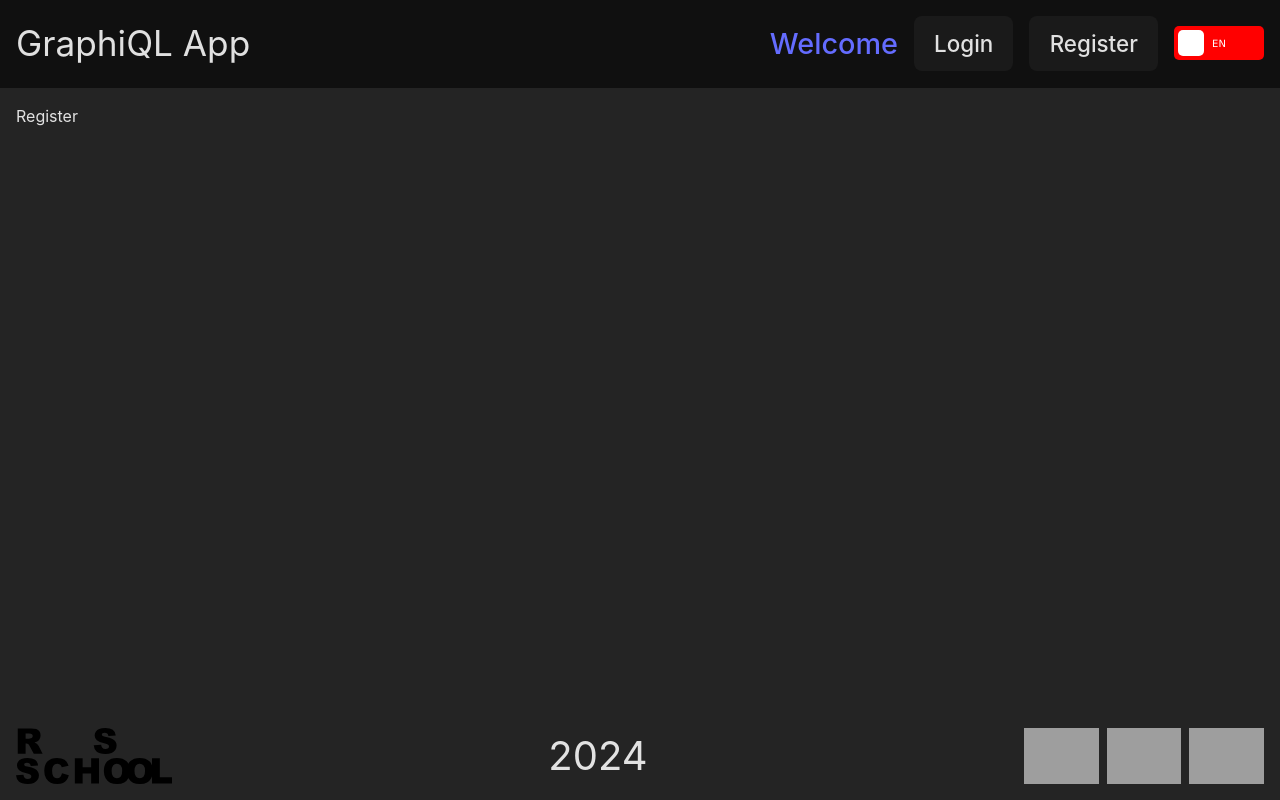
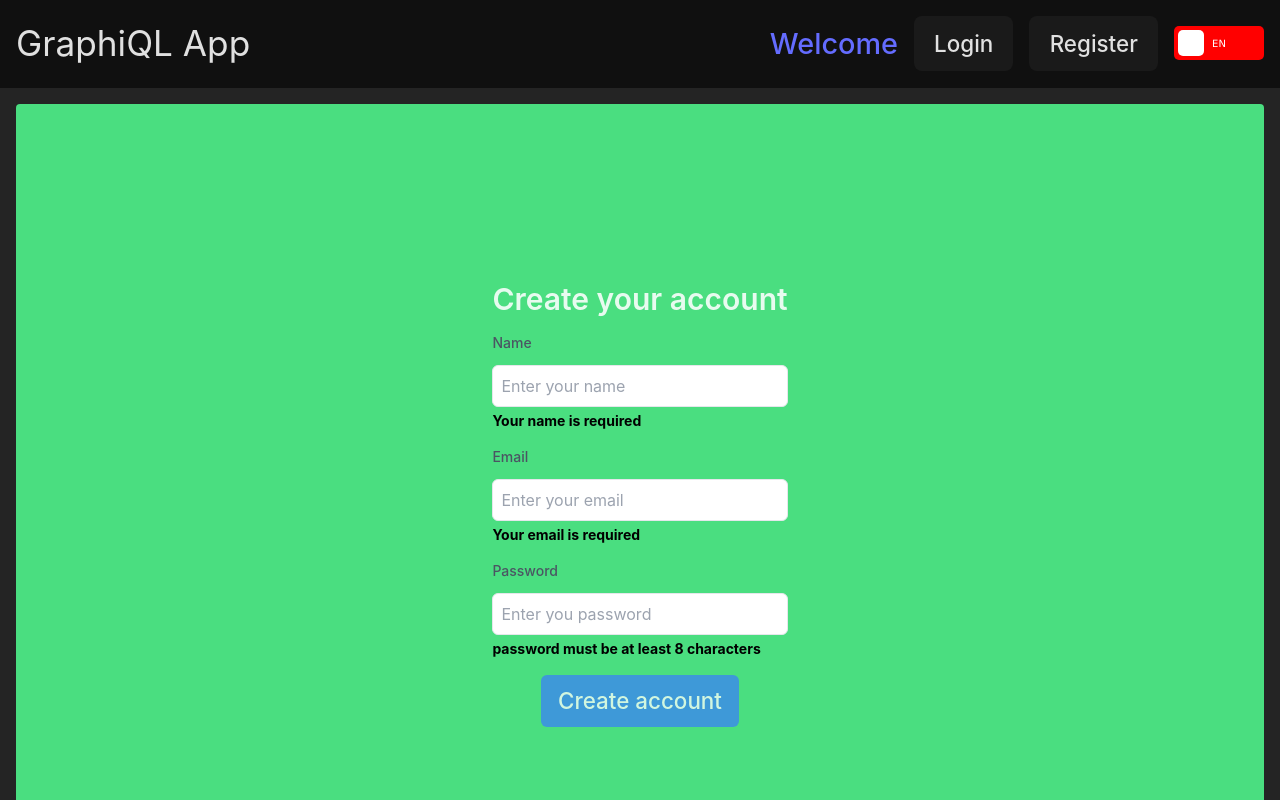
Before and after one commit to kontinentkm/graphiql-app, a React (Vite) app: page /login in a window 1280 px wide. Both pictures are taken after typing "name@example.com", "Sample123" into the empty fields and a click on the button "Create account". Shown: the top 800 px of the page. Built offline with nearby package versions, Linux system fonts and the light colour scheme; no server answers; grey boxes are pictures that could not be loaded.

Commit message:
feat: adding the register page

```diff
--- a/src/pages/Login/Login.tsx
+++ b/src/pages/Login/Login.tsx
@@ -1,4 +1,4 @@
-import { ReactNode, useEffect } from 'react';
+import { ReactNode, useEffect, useState } from 'react';
 import CustomButton from '@src/components/CustomButton/CustomButton.tsx';
 import { useNavigate } from 'react-router-dom';
 import { auth, logInWithEmailAndPassword } from '@src/firebase';
@@ -7,7 +7,7 @@ import { useAuthState } from 'react-firebase-hooks/auth';
 import { useForm } from 'react-hook-form';
 import { yupResolver } from '@hookform/resolvers/yup';
 import * as yup from 'yup';
-import LoaderSpinner from '@src/components/LoadingSpinner/LoadingSpinner';
+import LoadingSpinner from '@src/components/LoadingSpinner/LoadingSpinner';
 import { ILoginInputs } from '@src/types/interfaces/ILoginInputs';
 
 interface ILoginProps {
@@ -37,7 +37,8 @@ const Login: React.FC<ILoginProps> = () => {
   } = useForm<ILoginInputs>({ resolver: yupResolver(schema), mode: 'onBlur' });
 
   const navigate = useNavigate();
-  const [user, loading, error] = useAuthState(auth);
+  const [user, loading] = useAuthState(auth);
+  const [errorMessage, setErrorMessage] = useState<string | null>(null);
 
   useEffect(() => {
     trigger();
@@ -48,6 +49,7 @@ const Login: React.FC<ILoginProps> = () => {
       await logInWithEmailAndPassword(data.email, data.password);
       navigate('/');
     } catch (error) {
+      setErrorMessage('Check your credentials');
       console.error(error);
     }
   };
@@ -61,25 +63,22 @@ const Login: React.FC<ILoginProps> = () => {
   };
 
   if (loading) {
-    return <LoaderSpinner />;
-  }
-
-  if (error) {
-    return <p>Error!</p>;
+    return <LoadingSpinner />;
   }
 
   return (
     <div className="flex bg-green-400 justify-center items-center h-screen mx-auto p-5 rounded">
+      {loading && <LoadingSpinner />}
       {!user ? (
         <div className="max-w-md w-full">
           <h2 className="text-3xl font-semibold text-center mb-4">
             Enter your credentials
           </h2>
-          <form onSubmit={handleSubmit(signIn)} className="space-y-4">
+          <form className="space-y-4">
             <div id="email">
               <label
                 htmlFor="email"
-                className="block text-sm font-medium text-gray-600"
+                className="block text-sm font-medium text-gray-600 mb-2"
               >
                 Email
               </label>
@@ -97,7 +96,7 @@ const Login: React.FC<ILoginProps> = () => {
             <div id="password">
               <label
                 htmlFor="password"
-                className="block text-sm font-medium text-gray-600"
+                className="block text-sm font-medium text-gray-600 mb-2"
               >
                 Password
               </label>
@@ -116,11 +115,12 @@ const Login: React.FC<ILoginProps> = () => {
               <CustomButton
                 label="Login"
                 type="submit"
-                onClick={() => signIn}
+                onClick={handleSubmit(signIn)}
                 disabled={!isValid}
               />
             </div>
           </form>
+          {errorMessage && <div className="text-red-800">{errorMessage}</div>}
           <div className="flex flex-col gap-4 text-center mt-4">
             Don&apos;t have an account?
             <CustomButton
--- a/src/pages/Register/Register.tsx
+++ b/src/pages/Register/Register.tsx
@@ -1,3 +1,158 @@
-export default function Register() {
-  return <div>Register</div>;
+import CustomButton from '@src/components/CustomButton/CustomButton';
+import { ReactNode, useState, useEffect } from 'react';
+import { registerWithEmailAndPassword, auth } from '@src/firebase';
+import { useAuthState } from 'react-firebase-hooks/auth';
+import { useNavigate } from 'react-router-dom';
+import { useForm } from 'react-hook-form';
+import { yupResolver } from '@hookform/resolvers/yup';
+import * as yup from 'yup';
+import { FirebaseError } from '@firebase/util';
+import { IRegisterInputs } from '@src/types/interfaces/IRegisterInputs';
+import LoadingSpinner from '@src/components/LoadingSpinner/LoadingSpinner';
+
+interface IRegisterProps {
+  children?: ReactNode;
 }
+
+const schema = yup.object({
+  name: yup.string().required('Your name is required'),
+  email: yup.string().required('Your email is required'),
+  password: yup
+    .string()
+    .min(8)
+    .max(32)
+    .matches(
+      /^(?=.*\d)(?=.*[a-z])(?=.*[A-Z])(?=.*[^a-zA-Z\d]).{8,}$/,
+      'Password must contain at least one number, one uppercase letter, one lowercase letter, and one special character'
+    )
+    .required('Password is required'),
+});
+
+const Register: React.FC<IRegisterProps> = () => {
+  const {
+    register,
+    handleSubmit,
+    formState: { errors, isValid },
+    setValue,
+    trigger,
+  } = useForm<IRegisterInputs>({
+    resolver: yupResolver(schema),
+    mode: 'onBlur',
+  });
+
+  const navigate = useNavigate();
+  const [user, loading] = useAuthState(auth);
+  const [errorMessage, setErrorMessage] = useState<string | null>(null);
+
+  useEffect(() => {
+    trigger();
+    setErrorMessage(null);
+  }, [setValue, trigger, errorMessage]);
+
+  const createAccount = async (data: IRegisterInputs) => {
+    try {
+      await registerWithEmailAndPassword(data.name, data.email, data.password);
+      const timer = setTimeout(() => {
+        navigate('/');
+      }, 3000);
+      return () => {
+        clearTimeout(timer);
+      };
+    } catch (error) {
+      setErrorMessage(
+        (error as FirebaseError)?.message || 'An unknown error occurred'
+      );
+      console.error(error);
+    }
+  };
+
+  return (
+    <>
+      <div className="flex bg-green-400 justify-center items-center h-screen mx-auto p-5 rounded">
+        {loading && <LoadingSpinner />}
+        {!user ? (
+          <>
+            <div className="flex flex-col">
+              <h2 className="text-3xl font-semibold text-center mb-4">
+                Create your account
+              </h2>
+              <form className="space-y-4">
+                <div id="name">
+                  <label
+                    htmlFor="name"
+                    className="block text-sm font-medium text-gray-600 mb-2"
+                  >
+                    Name
+                  </label>
+                  <input
+                    type="name"
+                    placeholder="Enter your name"
+                    required
+                    {...register('name')}
+                    className="mt-1 p-2 w-full border rounded-md focus:outline-none focus:border-blue-500 text-gray-600"
+                  />
+                  <p className="text-black font-bold text-sm mt-1">
+                    {errors.name?.message}
+                  </p>
+                </div>
+                <div id="email">
+                  <label
+                    htmlFor="email"
+                    className="block text-sm font-medium text-gray-600 mb-2"
+                  >
+                    Email
+                  </label>
+                  <input
+                    type="email"
+                    placeholder="Enter your email"
+                    required
+                    {...register('email')}
+                    className="mt-1 p-2 w-full border rounded-md focus:outline-none focus:border-blue-500 text-gray-600"
+                  />
+                  <p className="text-black font-bold text-sm mt-1">
+                    {errors.email?.message}
+                  </p>
+                </div>
+                <div id="password">
+                  <label
+                    htmlFor="password"
+                    className="block text-sm font-medium text-gray-600 mb-2"
+                  >
+                    Password
+                  </label>
+                  <input
+                    type="password"
+                    placeholder="Enter you password"
+                    required
+                    {...register('password')}
+                    className="mt-1 p-2 w-full border rounded-md focus:outline-none focus:border-blue-500 text-gray-600"
+                  />
+                  <p className="text-black font-bold text-sm mt-1">
+                    {errors.password?.message}
+                  </p>
+                </div>
+                <div className="flex justify-center">
+                  <CustomButton
+                    label="Create account"
+                    onClick={handleSubmit(createAccount)}
+                    type="submit"
+                    disabled={!isValid}
+                  />
+                </div>
+              </form>
+              {errorMessage && (
+                <div className="text-red-800">{errorMessage}</div>
+              )}
+            </div>
+          </>
+        ) : (
+          <div className="text-center">
+            <h2>You have successfully logged in as {user.email}</h2>
+          </div>
+        )}
+      </div>
+    </>
+  );
+};
+
+export default Register;
--- /dev/null
+++ b/src/types/interfaces/IFirebaseError.ts
@@ -0,0 +1,4 @@
+export interface FirebaseError {
+  code: string;
+  message: string;
+}
--- /dev/null
+++ b/src/types/interfaces/IRegisterInputs.ts
@@ -0,0 +1,5 @@
+export interface IRegisterInputs {
+  name: string;
+  email: string;
+  password: string;
+}
```
